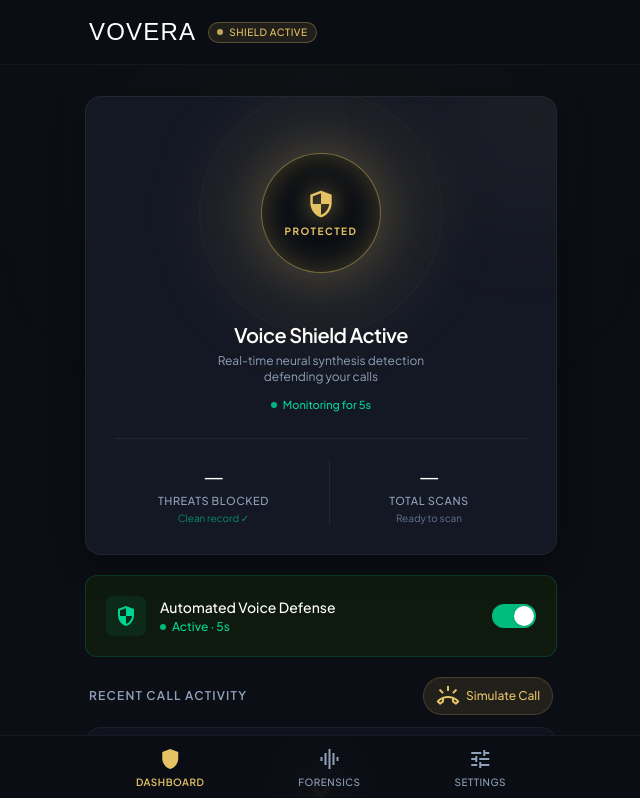
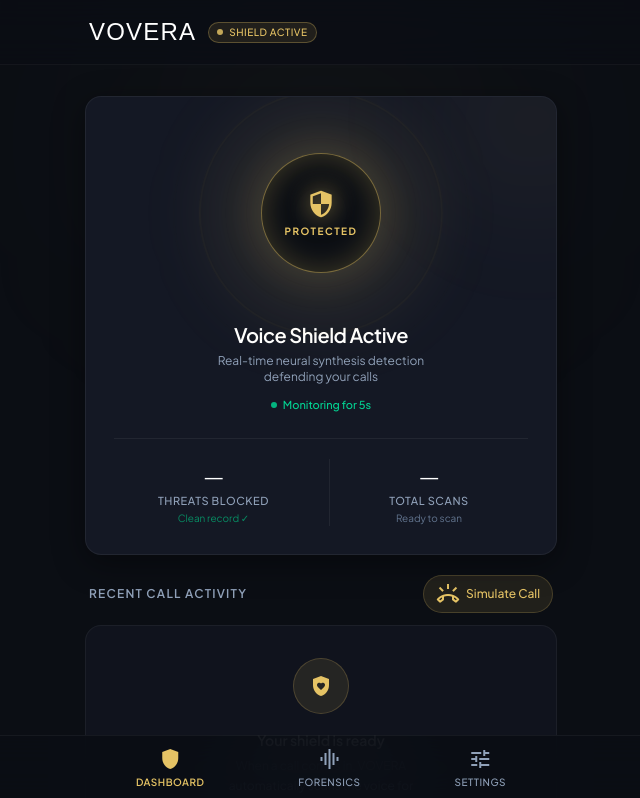
Before and after one commit to soumik2007/VOVERA, a React (Vite) app in the folder web-frontend/: page / in a window 1280 px wide. Shown: the top 798 px of the page, without its empty margins (319-959 px from the left). Built offline with nearby package versions, Linux system fonts and the light colour scheme.

Commit message:
refactor: remove manual voice defense toggle, shield is now permanently active

```diff
--- a/web-frontend/src/pages/Dashboard.tsx
+++ b/web-frontend/src/pages/Dashboard.tsx
@@ -5,7 +5,7 @@ import { DatabaseService } from '../services/DatabaseService';
 import type { ForensicReport } from '../services/DatabaseService';
 
 export default function Dashboard() {
-  const [defenseOn, setDefenseOn] = useState(true);
+  const defenseOn = true; // Shield is now always on by default
   const [recentCalls, setRecentCalls] = useState<ForensicReport[]>([]);
   const [totalScans, setTotalScans] = useState(0);
   const [uptimeSeconds, setUptimeSeconds] = useState(0);
@@ -20,13 +20,9 @@ export default function Dashboard() {
 
   // Live uptime ticker
   useEffect(() => {
-    if (!defenseOn) {
-      setUptimeSeconds(0);
-      return;
-    }
     const timer = setInterval(() => setUptimeSeconds(s => s + 1), 1000);
     return () => clearInterval(timer);
-  }, [defenseOn]);
+  }, []);
 
   const formatUptime = (seconds: number) => {
     const h = Math.floor(seconds / 3600);
@@ -144,27 +140,6 @@ export default function Dashboard() {
           </div>
         </div>
 
-        {/* Defense Toggle — live uptime + color change when off */}
-        <div className={`flex items-center justify-between p-5 rounded-xl border transition-all duration-300 ${defenseOn ? 'bg-[#0F1A0F] border-emerald-500/20' : 'bg-[#161B26] border-white/[0.06]'}`}>
-          <div className="flex items-center gap-3.5">
-            <div className={`w-10 h-10 rounded-lg flex items-center justify-center transition-colors ${defenseOn ? 'bg-emerald-500/10 text-emerald-400' : 'bg-[#E5C365]/10 text-[#E5C365]'}`}>
-              <span className="material-symbols-outlined text-[20px]">security</span>
-            </div>
-            <div className="flex flex-col">
-              <span className="text-sm font-medium text-white">Automated Voice Defense</span>
-              <span className={`text-xs flex items-center gap-1.5 mt-0.5 font-medium ${defenseOn ? 'text-emerald-400' : 'text-red-400'}`}>
-                <span className={`w-1.5 h-1.5 rounded-full inline-block ${defenseOn ? 'bg-emerald-400 animate-pulse' : 'bg-red-400'}`}></span>
-                {defenseOn ? `Active · ${formatUptime(uptimeSeconds)}` : 'Disabled — calls unprotected'}
-              </span>
-            </div>
-          </div>
-          <button
-            onClick={() => setDefenseOn(!defenseOn)}
-            className={`relative inline-flex h-6 w-11 shrink-0 cursor-pointer rounded-full transition-colors duration-200 ${defenseOn ? 'bg-emerald-500' : 'bg-white/10'}`}
-          >
-            <span className={`inline-block h-5 w-5 transform rounded-full bg-white shadow transition-all duration-200 mt-0.5 ${defenseOn ? 'translate-x-5.5' : 'translate-x-0.5'}`} />
-          </button>
-        </div>
 
         {/* Recent Calls */}
         <div className="flex flex-col gap-3">
```
